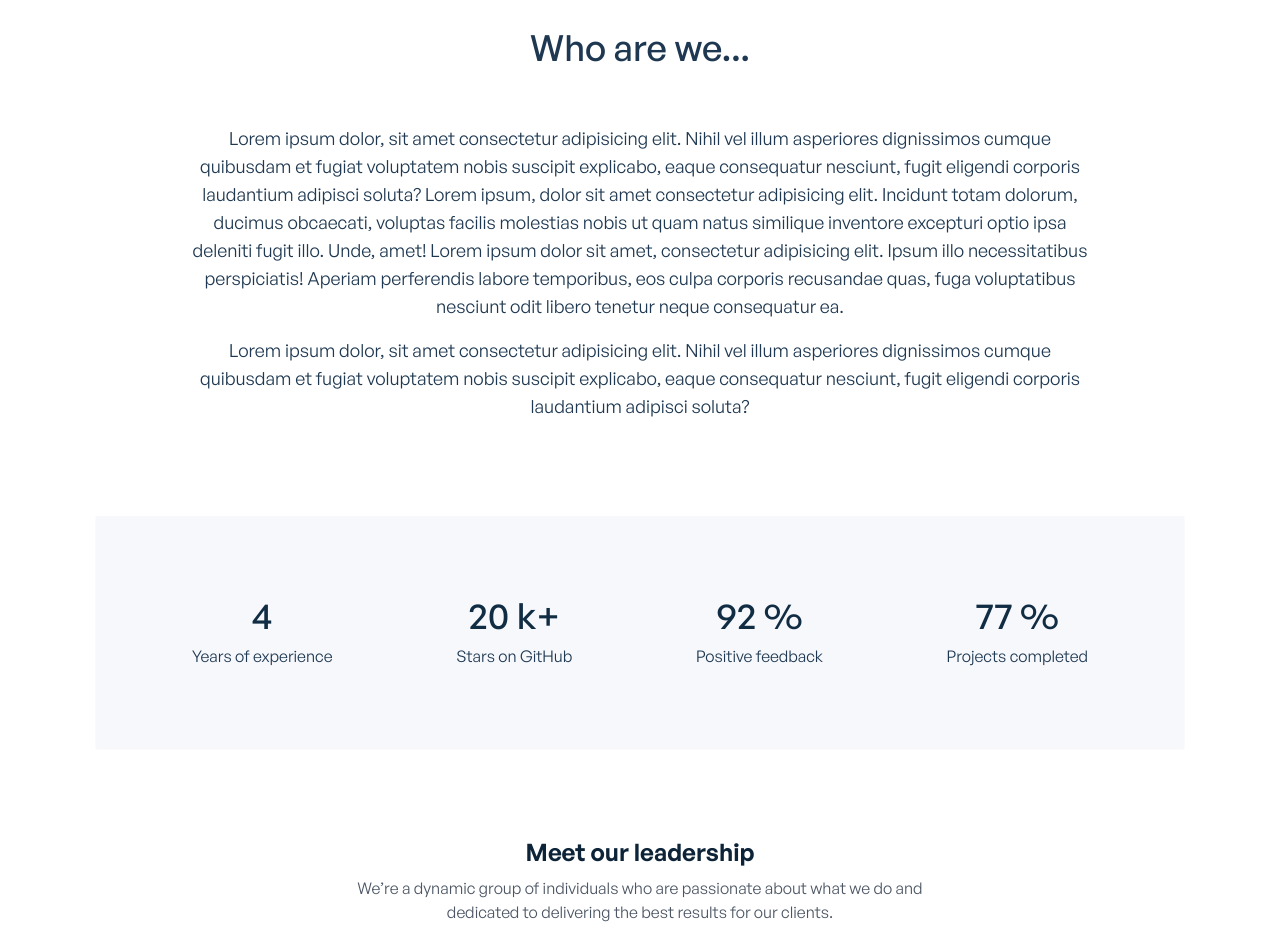
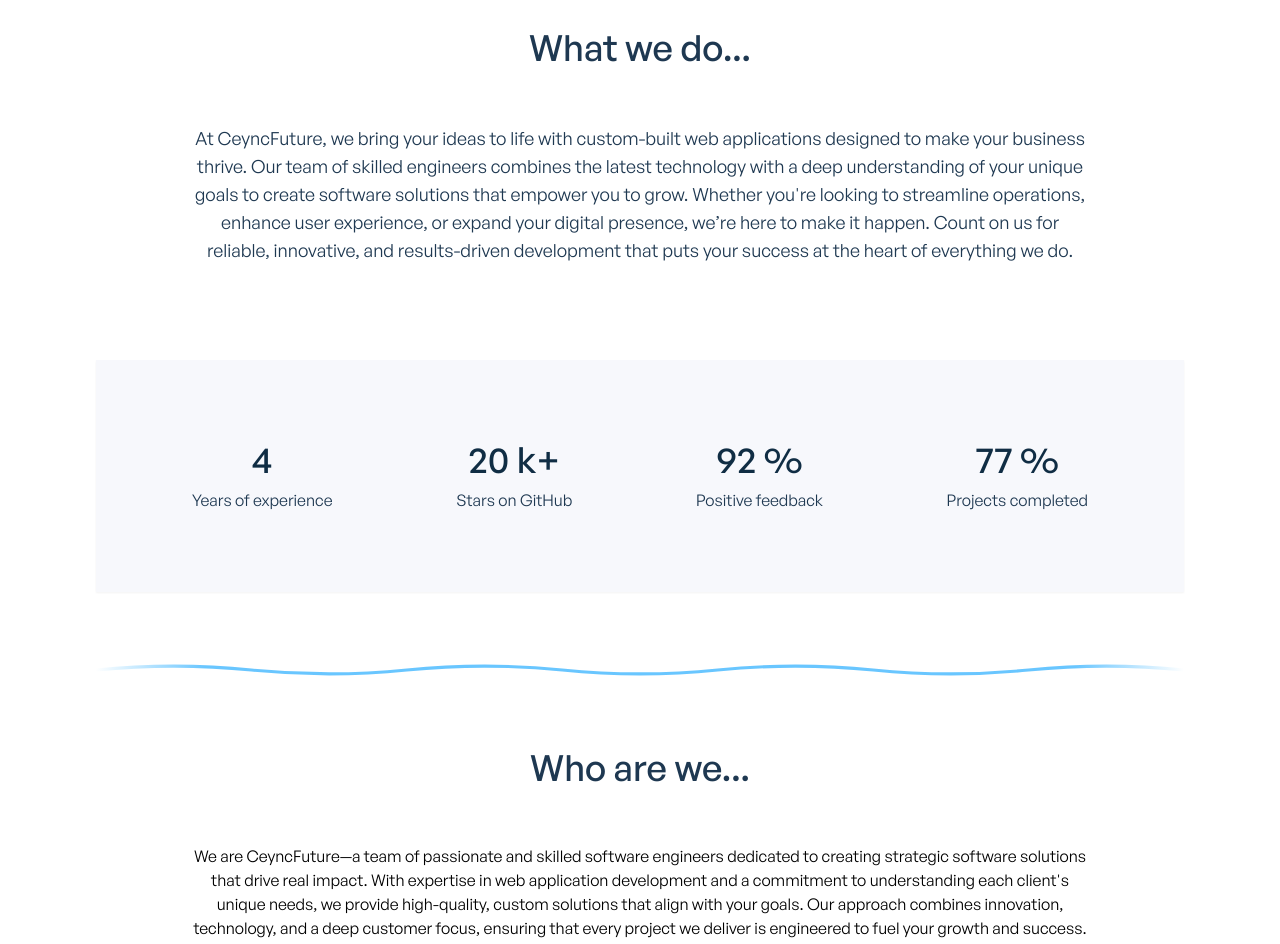
Before and after one commit to CeyncFuture/portfolio, a React (Create React App) app: page / in a window 1280 px wide. Shown: the part 1720-2664 px from the top of the page. Built offline with nearby package versions, Linux system fonts and the light colour scheme.

Commit message:
Added the content

```diff
--- a/src/components/about/AboutClients.jsx
+++ b/src/components/about/AboutClients.jsx
@@ -42,12 +42,12 @@
    ];
 
    return (
-  <section className="text-center py-12 mt-10">
+  <section className="text-center py-12">
     {/* Title and Description */}
-    <h2 className=" text-primary-dark dark:text-primary-light text-2xl font-semibold mb-2">Meet our leadership</h2>
-    <p className="text-gray-600 dark:text-primary-light max-w-xl mx-auto mb-12">
-   We’re a dynamic group of individuals who are passionate about what we do and dedicated to delivering the best results for our clients.
-    </p>
+   {/* <h2 className=" text-primary-dark dark:text-primary-light text-2xl font-semibold mb-2">Meet our leadership</h2>*/}
+   {/* <p className="text-gray-600 dark:text-primary-light max-w-xl mx-auto mb-12">*/}
+   {/*We’re a dynamic group of individuals who are passionate about what we do and dedicated to delivering the best results for our clients.*/}
+   {/* </p>*/}
 
     {/* Team Members */}
     <div className="flex flex-wrap justify-center gap-4">
--- a/src/pages/AboutMe.jsx
+++ b/src/pages/AboutMe.jsx
@@ -1,39 +1,46 @@
-import AboutMeBio from '../components/about/AboutMeBio';
 import AboutCounter from '../components/about/AboutCounter';
 import AboutClients from '../components/about/AboutClients';
 import { AboutMeProvider } from '../context/AboutMeContext';
 import { motion } from 'framer-motion';
-import {people} from "../data/projects";
+
+const description = "We are CeyncFuture—a team of passionate and skilled software engineers dedicated to creating " +
+	"strategic software solutions that drive real impact. With expertise in web application development and a commitment " +
+	"to understanding each client's unique needs, we provide high-quality, custom solutions that align with your goals. " +
+	"Our approach combines innovation, technology, and a deep customer focus, ensuring that every project we deliver is " +
+	"engineered to fuel your growth and success. At CeyncFuture, your vision is our mission"
 
 const About = () => {
 	return (
 		<AboutMeProvider>
 			<motion.div
-				initial={{ opacity: 0 }}
-				animate={{ opacity: 1, delay: 1 }}
-				exit={{ opacity: 0 }}
+				initial={{opacity: 0}}
+				animate={{opacity: 1, delay: 1}}
+				exit={{opacity: 0}}
 				className="container mx-auto"
 			>
-				<AboutMeBio />
-			</motion.div>
-
-			{/** Counter without paddings */}
-			<motion.div
-				initial={{ opacity: 0 }}
-				animate={{ opacity: 1, delay: 1 }}
-				exit={{ opacity: 0 }}
-			>
-				<AboutCounter />
+				<div className="flex flex-center">
+					<div className="font-general-regular w-full text-center">
+						{description}
+					</div>
+				</div>
 			</motion.div>
 
 			<motion.div
-				initial={{ opacity: 0 }}
-				animate={{ opacity: 1, delay: 1 }}
-				exit={{ opacity: 0 }}
+				initial={{opacity: 0}}
+				animate={{opacity: 1, delay: 1}}
+				exit={{opacity: 0}}
 				className="container mx-auto"
 			>
-				<AboutClients />
+				<AboutClients/>
 			</motion.div>
+
+			{/*<motion.div*/}
+			{/*	initial={{opacity: 0}}*/}
+			{/*	animate={{opacity: 1, delay: 1}}*/}
+			{/*	exit={{opacity: 0}}*/}
+			{/*>*/}
+			{/*	<AboutCounter/>*/}
+			{/*</motion.div>*/}
 		</AboutMeProvider>
 	);
 };
--- a/src/pages/Home.jsx
+++ b/src/pages/Home.jsx
@@ -1,21 +1,17 @@
-import { Link } from 'react-router-dom';
 import AppBanner from '../components/shared/AppBanner';
-// import ProjectsGrid from '../components/projects/ProjectsGrid';
-// import { ProjectsProvider } from '../context/ProjectsContext';
-import Button from '../components/reusable/Button';
 import TechSlider from '../components/TechSlider';
 import { techIcons } from '../data/sliders';
-import ProjectCard from "../components/projects/ProjectCard";
+import ProjectCard from "./ProjectCard";
 import About from "./AboutMe";
 import Contact from "./Contact";
 import {projects} from "../data/project";
-
 import kk from "../images/divider.svg";
+import WhatWeDo from "./WhatWeDo";
 
 const Home = () => {
 	return (
 		<div className="container mx-auto">
-			<AppBanner />
+			<AppBanner/>
 
 			<TechSlider techIcons={techIcons}/>
 
@@ -23,13 +19,10 @@
 				<img src={kk} alt='dsdsd' className='w-full'/>
 			</div>
 
-			{/*<ProjectsProvider>
-				<ProjectsGrid />
-			</ProjectsProvider>*/}
-
 			<div id="projects" className="projects">
 				<div className="text-center">
-					<p className="font-general-medium text-2xl sm:text-4xl mb-1 text-ternary-dark dark:text-ternary-light" style={{marginBottom: "7vh"}}>
+					<p className="font-general-medium text-2xl sm:text-4xl mb-1 text-ternary-dark dark:text-ternary-light"
+					   style={{marginBottom: "7vh"}}>
 						Projects portfolio
 					</p>
 				</div>
@@ -40,15 +33,19 @@
 				}
 			</div>
 
-			{/*<div className="mt-8 sm:mt-10 flex justify-center">*/}
-			{/*	<a*/}
-			{/*		href="/projects"*/}
-			{/*		className="font-general-medium flex items-center px-6 py-3 rounded-lg shadow-lg hover:shadow-xl bg-indigo-500 hover:bg-indigo-600 focus:ring-1 focus:ring-indigo-900 text-white text-lg sm:text-xl duration-300"*/}
-			{/*		aria-label="More Projects"*/}
-			{/*	>*/}
-			{/*		<Button title="More Projects" />*/}
-			{/*	</a>*/}
-			{/*</div>*/}
+			<div className='w-full'>
+				<img src={kk} alt='dsdsd' className='w-full'/>
+			</div>
+
+			<div id="about" className="about">
+				<div className="text-center">
+					<p className="font-general-medium text-2xl sm:text-4xl mb-1 text-ternary-dark dark:text-ternary-light"
+					   style={{marginBottom: "7vh"}}>
+						What we do...
+					</p>
+				</div>
+				<WhatWeDo/>
+			</div>
 
 			<div className='w-full'>
 				<img src={kk} alt='dsdsd' className='w-full'/>
@@ -56,11 +53,12 @@
 
 			<div id="about" className="about">
 				<div className="text-center">
-					<p className="font-general-medium text-2xl sm:text-4xl mb-1 text-ternary-dark dark:text-ternary-light" style={{marginBottom: "7vh"}}>
+					<p className="font-general-medium text-2xl sm:text-4xl mb-1 text-ternary-dark dark:text-ternary-light"
+					   style={{marginBottom: "7vh"}}>
 						Who are we...
 					</p>
 				</div>
-			<About />
+				<About/>
 			</div>
 
 			<div className='w-full'>
@@ -69,11 +67,12 @@
 
 			<div id="contact" className="contact">
 				<div className="text-center">
-					<p className="font-general-medium text-2xl sm:text-4xl mb-1 text-ternary-dark dark:text-ternary-light" style={{marginBottom: "7vh"}}>
+					<p className="font-general-medium text-2xl sm:text-4xl mb-1 text-ternary-dark dark:text-ternary-light"
+					   style={{marginBottom: "7vh"}}>
 						Let's talk...
 					</p>
 				</div>
-			<Contact />
+				<Contact/>
 			</div>
 		</div>
 	);
--- a/src/components/projects/ProjectCard.jsx
+++ b/src/pages/ProjectCard.jsx
@@ -1,6 +1,6 @@
 import {useState} from "react";
-import Button from "../reusable/Button";
-import ProjectModal from "../ProjectModal";
+import Button from "../components/reusable/Button";
+import ProjectModal from "../components/ProjectModal";
 
 const ProjectCard = ({data, isLeftAligned}) => {
     const { title, category, desc, images } = data;
@@ -9,7 +9,7 @@
 
     return (
         <div className={`flex flex-wrap justify-center mb-4 items-center ${alignment}`}>
-            <div className="mx-2" style={{maxWidth: '400px'}}>
+            <div className="mx-2" style={{maxWidth: '400px', cursor: 'pointer'}} onClick={() => setSelected(data)}>
                 <img src={images[0]}  className="rounded-xl border-none" alt={title}/>
             </div>
             <div className="p-6" style={{maxWidth: '600px'}}>
--- /dev/null
+++ b/src/pages/WhatWeDo.jsx
@@ -0,0 +1,39 @@
+import AboutCounter from '../components/about/AboutCounter';
+import { motion } from 'framer-motion';
+
+const description = "At CeyncFuture, we bring your ideas to life with custom-built web applications designed to make " +
+    "your business thrive. Our team of skilled engineers combines the latest technology with a deep understanding of " +
+    "your unique goals to create software solutions that empower you to grow. Whether you're looking to streamline " +
+    "operations, enhance user experience, or expand your digital presence, we’re here to make it happen. Count on us " +
+    "for reliable, innovative, and results-driven development that puts your success at the heart of everything we do."
+
+const WhatWeDo = () => {
+    return (
+        <div>
+            <motion.div
+                initial={{opacity: 0}}
+                animate={{opacity: 1, delay: 1}}
+                exit={{opacity: 0}}
+                className="container mx-auto"
+            >
+                <div className="flex flex-center">
+                    <div className="font-general-regular w-full text-center">
+                            <p className="mb-4 text-ternary-dark dark:text-ternary-light text-lg" >
+                                {description}
+                            </p>
+                    </div>
+                </div>
+            </motion.div>
+
+            <motion.div
+                initial={{opacity: 0}}
+                animate={{opacity: 1, delay: 1}}
+                exit={{opacity: 0}}
+            >
+                <AboutCounter/>
+            </motion.div>
+        </div>
+    )
+};
+
+export default WhatWeDo;
```
